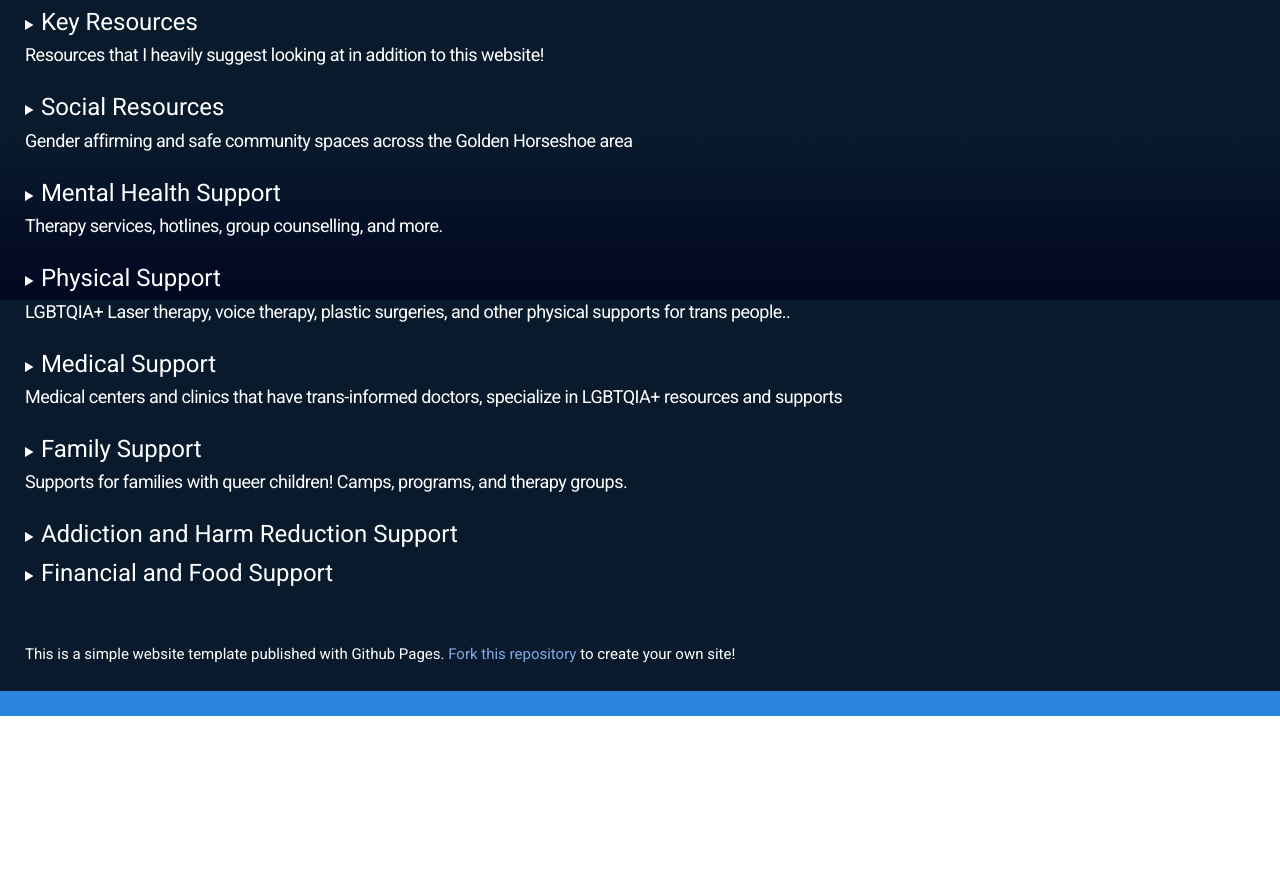
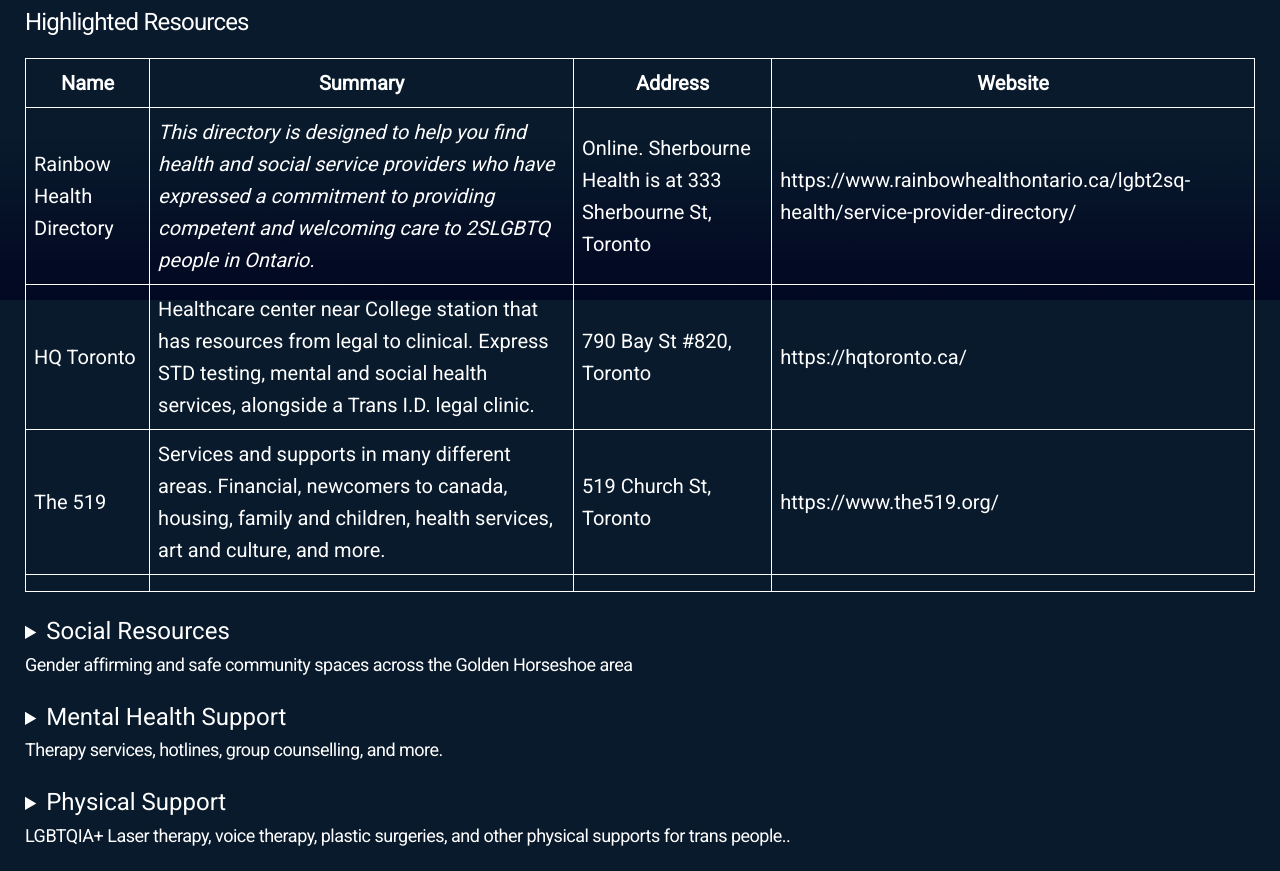
Before and after one commit to Emeleea/emishouse, a plain HTML site: page index.html in a window 1280 px wide. Shown: the part 500-1371 px from the top of the page. Before the commit the page ends 1216 px from the top, so only its background shows below. Drawn offline with nearby package versions, Linux system fonts and the light colour scheme.

Commit message:
Table update
adding tables now. Will take a while

```diff
--- a/index.html
+++ b/index.html
@@ -4,7 +4,7 @@
     <!-- Page setup -->
     <meta charset="utf-8">
     <title>Emi's House</title>
-    <meta name="description" content="A website that has a collection of trans/queer resources for people in the Southern Ontario/Greater Toronto Area">
+    <meta name="description" content="A website that has a collection of trans/queer resources for people in the Greater Toronto Area">
     <meta name="author" content="Emilia H is a community worker major at George Brown College. She uses she/her pronouns.">
     <meta name="viewport" content="width=device-width, initial-scale=1, maximum-scale=1, user-scalable=no"/>
     <link rel="icon" type="image/png" href="favicon.png">
@@ -28,7 +28,8 @@
   <body>
 
     <header id="header">
-      <img src="logo.png">
+      <img src="logo.png" class="center" width=auto height="250">
+
       <h1>Resource Directory for Queer/Trans Folk in the Greater Toronto Area</h1>
 
       <!-- Menu link fragment #id should match a div id. Example: <a href="#home"> links to <div id="home"></div>  -->
@@ -36,6 +37,7 @@
         <li><a href="#home">Home</a></li>
         <li><a href="#about">About</a></li>
         <li><a href="#contact">Contact</a></li>
+        <li><a href=https://maps.app.goo.gl/mWbXz5oLixcoXzEs7>Google Maps Collection</a></li>
       </ul>
     </header>
 
@@ -44,15 +46,43 @@
         <div id="content">
           <div id="home" class="content-region hide">
             <h2>Home</h2>
+          <!-- Actual start of the webpage-->
+            <h3>Highlighted Resources</h3>
+              <table>
+                <tr>
+                  <th>Name</th>
+                  <th>Summary</th>
+                  <th>Address</th>
+                  <th>Website</th>
+                </tr>
+                <tr>
+                  <td>Rainbow Health Directory</td>
+                  <td><i>This directory is designed to help you find health and social service providers who have expressed a commitment to providing competent and welcoming care to 2SLGBTQ people in Ontario.</i></td>
+                  <td>Online. Sherbourne Health is at 333 Sherbourne St, Toronto</td>
+                  <td>https://www.rainbowhealthontario.ca/lgbt2sq-health/service-provider-directory/</td>
+                </tr>
+                <tr>
+                  <td>HQ Toronto</td>
+                  <td>Healthcare center near College station that has resources from legal to clinical. Express STD testing, mental and social health services, alongside a Trans I.D. legal clinic. </td>
+                  <td>790 Bay St #820, Toronto</td>
+                  <td>https://hqtoronto.ca/</td>
+                </tr>
+                <tr>
+                  <td>The 519</td>
+                  <td>Services and supports in many different areas. Financial, newcomers to canada, housing, family and children, health services, art and culture, and more.</td>
+                  <td>519 Church St, Toronto</td>
+                  <td>https://www.the519.org/</td>
+                </tr>
+                <tr>
+                  <td></td>
+                  <td></td>
+                  <td></td>
+                  <td></td>
+                </tr>
+              </table>
 
 
-          <details>
-            <summary><p style="font-size:2.4rem; display:inline">Key Resources</summary>
-              <ul>
-                <li><a href="https://www.rainbowhealthontario.ca/lgbt2sq-health/service-provider-directory/">Rainbow Health Service Provider Directory</a></li>
-              </ul>
-          </details>
-      <h4> Resources that I heavily suggest looking at in addition to this website!</h4>
+      <h4></h4>
 
         <details>
           <summary><p style="font-size:2.4rem; display:inline">Social Resources</summary>
@@ -204,6 +234,8 @@
             <h2>About</h2>
             <p>
               Emi's House is a public list aiming to point to all the resources for trans/queer people one may need in the Greater Toronto Area. It was created by Emilia H, who is a community worker major at George Brown College. She uses she/her pronouns and specializes in Queer/Trans resource collection and supports.
+
+              This is a simple website template published with Github Pages. <a href="https://github.com/zirafa/simple-website-template">Fork this repository</a> to create your own site!
             </p>
           </div>
 
@@ -219,7 +251,7 @@
     </div>
 
     <footer>
-      This is a simple website template published with Github Pages. <a href="https://github.com/zirafa/simple-website-template">Fork this repository</a> to create your own site!
+
     </footer>
 
     <!-- Load additional JS scripts here -->
--- a/style.css
+++ b/style.css
@@ -6,8 +6,19 @@
 html {
   font-size: 62.5%;
 }
+
+table, th, td {
+  border: 1px solid white;
+  border-collapse: collapse;
+}
+
+th, td {
+  padding: 8px;
+}
+
+
 body {
-  font-size: 1.5em; /* currently ems cause chrome bug misinterpreting rems on body element */
+  font-size: 20px; /* currently ems cause chrome bug misinterpreting rems on body element */
   line-height: 1.6;
   font-weight: 400;
   font-family: "Roboto", "HelveticaNeue", "Helvetica Neue", Helvetica, Arial, sans-serif;
@@ -107,6 +118,13 @@
   color:#FFFFFF;
 }
 
+.center {
+  display: block;
+  margin-left: auto;
+  margin-right: auto;
+
+}
+
 /* Menu Links */
 ul.main-menu {
   margin: 0;
```
Also changed, not shown: favicon.png (added), logo.png.
